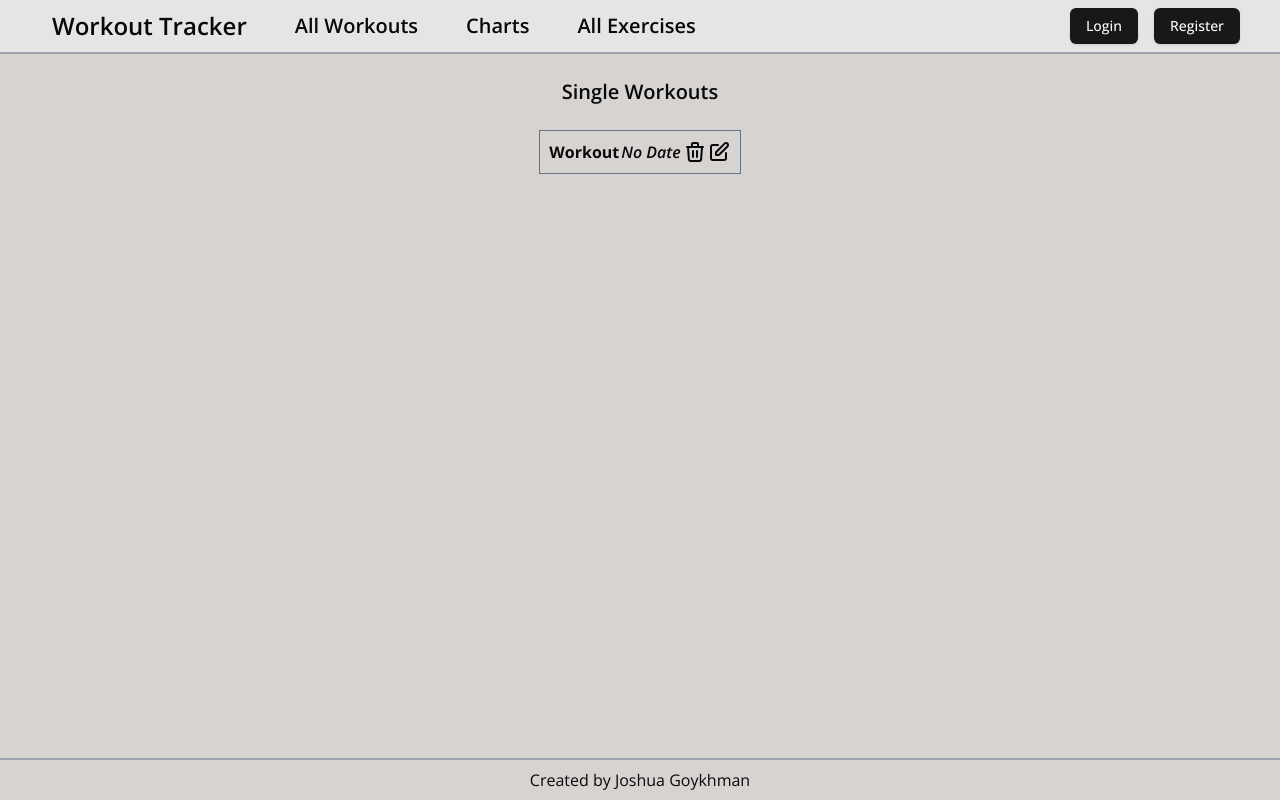
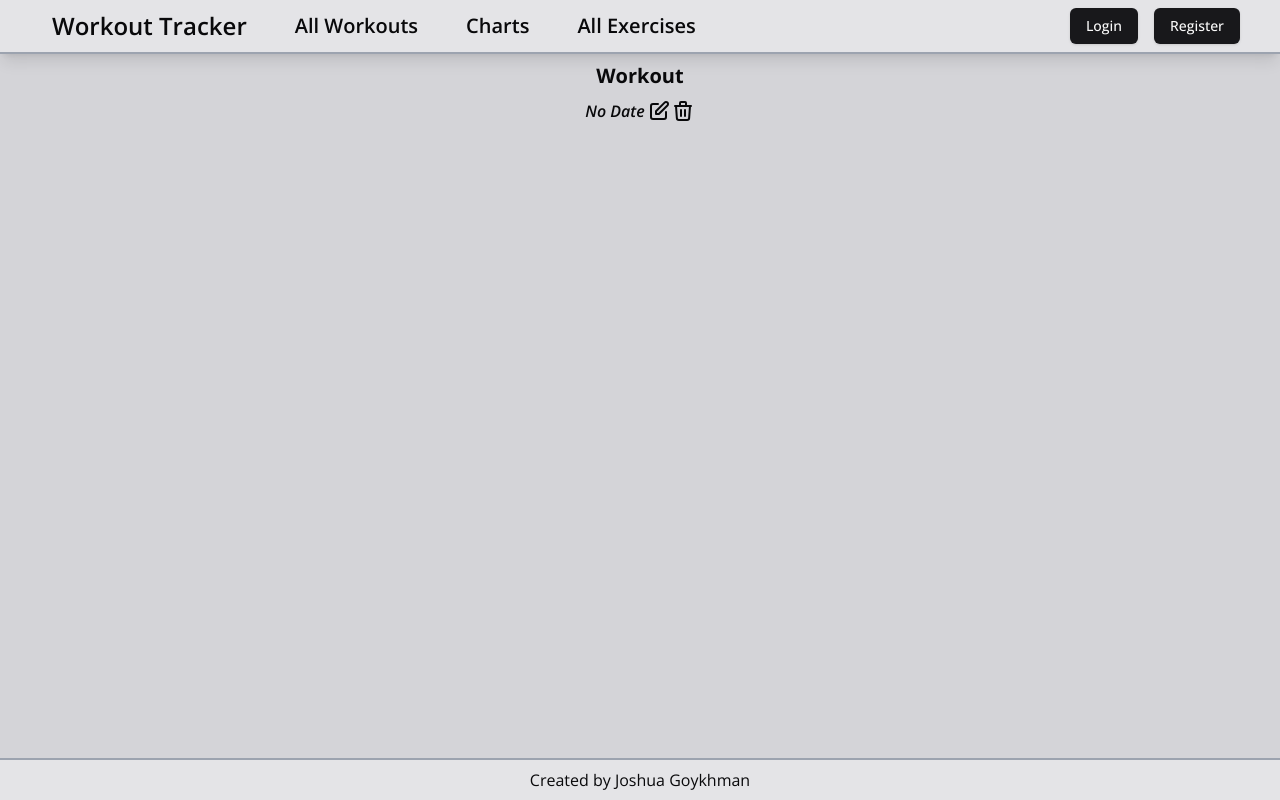
Before and after one commit to jgoyk/WorkoutTracker, a React (Vite) app in the folder frontend/: page /workout/1 in a window 1280 px wide. Built offline with nearby package versions, Linux system fonts and the light colour scheme.

Commit message:
CSS fixes

```diff
--- a/frontend/src/components/WorkoutDetails.jsx
+++ b/frontend/src/components/WorkoutDetails.jsx
@@ -38,34 +38,34 @@ const WorkoutDetails = ({ workout, currentUser, currentToken, onDeleteWorkout, o
   }
 
   return (
-      <div key={workout.id} className="p-2 ">
+      <div key={workout.id} className="p-4">
         {editing && <WorkoutUpdateForm workout={workout} onEditWorkout={onEditWorkout} currentUser={currentUser} currentToken={currentToken} setEditing={setEditing}/>}
-        <table className="table-auto border border-slate-500">
+        <table className="table-auto border-2 shadow-md border-slate-500 bg-zinc-300 ">
           <thead className="border border-slate-500">
             <tr>
-              <th colSpan="3" className="text-center">
+              <th colSpan="3" className="text-center text-xl p-2 hover:text-zinc-700">
                 <Link to={`/workout/${workout.id}`}>
                   {workout.title ? workout.title : "Workout"}
                 </Link>
               </th>
             </tr>
-            <tr className="flex flex-row justify-around px-2">
-              <th colSpan="1" className="font-semibold italic">{workout.date ? `${new Date(workout.date).getUTCMonth()+1}/${new Date(workout.date).getUTCDate()}/${new Date(workout.date).getUTCFullYear()}` : "No Date"}</th>
+            <tr className="flex flex-row justify-between px-2">
+              <th colSpan="1" className="font-semibold italic cursor-default">{workout.date ? `${new Date(workout.date).getUTCMonth()+1}/${new Date(workout.date).getUTCDate()}/${new Date(workout.date).getUTCFullYear()}` : "No Date"}</th>
               <th className="flex flex-row">
-                <HiOutlineTrash className="h-6 w-6 cursor-pointer" onClick={() => handleDelete(workout.id)}/>
-                <HiOutlinePencilAlt className="h-6 w-6 cursor-pointer" onClick={() => handleEdit(workout.id)} />
+                <HiOutlinePencilAlt className="h-6 w-6 cursor-pointer hover:stroke-zinc-700" onClick={() => handleEdit(workout.id)} />
+                <HiOutlineTrash className="h-6 w-6 cursor-pointer hover:stroke-zinc-700" onClick={() => handleDelete(workout.id)}/>
               </th>
             </tr>
 
           </thead>
           <tbody >
-            {workout.exercises.exercises.map((item, index) => (
+            {workout.exercises.exercises.filter((filteredItem, index) => index < 2).map((item, index) => (
               <tr key={index}>
                 <td colSpan="3">
-                  <div className="border border-gray-400 m-2 p-2">
+                  <div className="border border-black m-2 p-2 bg-zinc-200 shadow-sm">
 
                     <table className="w-full">
-                      <thead>
+                      <thead >
 
                         <tr>
                           <th colSpan="3" className="text-center">Exercise {index + 1}: {item[0]}</th>
@@ -76,20 +76,23 @@ const WorkoutDetails = ({ workout, currentUser, currentToken, onDeleteWorkout, o
                           <td className="text-center">Reps</td>
                         </tr>
                       </thead>
-                      <tbody>
-                        {item[2].map((set, setIndex) => (
-                          <tr key={setIndex}>
+                      <tbody >
+                        {item[2].filter((filteredItem, index) => index < 2).map((set, setIndex) => (
+                          <tr key={setIndex} >
                             <td className="text-center">{setIndex + 1}</td>
                             <td className="text-center">{set[0]}</td>
                             <td className="text-center">{set[1]}</td>
                           </tr>
                         ))}
+                        <tr><td colSpan="3" className="text-center text-xs pt-2">Showing {item[2].length > 2 ? 2 : 1} out of {item[2].length} sets</td></tr>
                       </tbody>
+
                     </table>
                   </div>
                 </td>
               </tr>
             ))}
+            <tr><td className="text-center text-sm pb-2">Showing {workout.exercises.exercises.length > 1 ? 2 : 1} out of {workout.exercises.exercises.length} exercises</td></tr>
         </tbody>
         </table>
       </div>
--- a/frontend/src/components/WorkoutForm.jsx
+++ b/frontend/src/components/WorkoutForm.jsx
@@ -141,7 +141,7 @@ const WorkoutForm = ({currentUser, currentToken, onAddWorkout}) => {
         <div className=" flex flex-row justify-center">
             {stage == 0 &&
                 <div className="" >
-                    <HiOutlinePlusCircle onClick={() => setStage(stage+1)} className="h-16 size-16"/>
+                    <HiOutlinePlusCircle onClick={() => setStage(stage+1)} className="h-16 size-16 hover:stroke-zinc-700 cursor-pointer"/>
                 </div>
             }
 
--- a/frontend/src/components/header.jsx
+++ b/frontend/src/components/header.jsx
@@ -7,13 +7,13 @@ function HeaderLayout() {
 
     return (
         <div className="flex flex-col min-h-screen ">
-            <header className="bg-stone-200 sticky top-0">
+            <header className="bg-zinc-200 sticky top-0 shadow-lg">
             <NavBar />
             </header>
-            <div className="bg-stone-300 min-h-full grow">
+            <div className="bg-zinc-300 min-h-full grow">
             <Outlet />
             </div>
-            <footer className="bg-stone-300">
+            <footer className="bg-zinc-200">
             <Footer />
             </footer>
         </div>
--- a/frontend/src/routes/charts.jsx
+++ b/frontend/src/routes/charts.jsx
@@ -6,6 +6,7 @@ function Charts() {
     return (
       <div className="w-full h-full flex flex-col ">
         <div>Charts Page</div>
+        <div>Coming soon...</div>
       </div>
     )
   }
--- a/frontend/src/routes/exercises.jsx
+++ b/frontend/src/routes/exercises.jsx
@@ -6,6 +6,7 @@ function Exercises() {
     return (
       <div className="w-full h-full flex flex-col ">
         <div>Exercises Page</div>
+        <div>Coming soon...</div>
       </div>
     )
   }
--- a/frontend/src/routes/home.jsx
+++ b/frontend/src/routes/home.jsx
@@ -9,6 +9,7 @@ import { toast } from "sonner"
 function Home() {
   const [workouts, setWorkouts] = useState([])
   const { currentUser, currentToken } = useContext(AuthContext);
+  const [loading, setLoading] = useState(false);
 
   const handleDeleteWorkout = (workoutId) => {
     setWorkouts((prevWorkouts) => prevWorkouts.filter(workout => workout.id !== workoutId));
@@ -25,11 +26,13 @@ function Home() {
   };
 
   useEffect(() => {
+    setLoading(true);
     const fetchData = async () => {
       try {
 
         if (!currentToken) {
           console.log('No token found, user might not be authenticated');
+          setLoading(false);
           return;
         }
 
@@ -42,12 +45,14 @@ function Home() {
       } catch (err) {
         console.error('Error fetching workouts:', err);
       }
+      setLoading(false);
     };
-
+    setLoading(false);
     if (currentUser && currentToken) {
       fetchData();
     }
   }, [currentUser, currentToken]);
+
 
 
   return (
@@ -55,6 +60,7 @@ function Home() {
       {workouts.map((workout, idx) => (
         <WorkoutDetails currentUser={currentUser} currentToken={currentToken} key={idx} workout={workout} onDeleteWorkout={handleDeleteWorkout} onEditWorkout={handleEditWorkout}/>
       ))}
+      {loading && <div className="font-bold text-center p-2 text-2xl text-blue-600">Loading...</div>}
       {!currentUser ?
         <div className="font-bold text-center p-2 text-2xl text-red-600">
           Please login to see your workouts
--- a/frontend/src/routes/single.jsx
+++ b/frontend/src/routes/single.jsx
@@ -78,33 +78,29 @@ function Single() {
   return (
     <div className="w-full h-full flex flex-col ">
       {editing && <WorkoutUpdateForm workout={workout} onEditWorkout={onEditWorkout} currentUser={currentUser} currentToken={currentToken} setEditing={setEditing}/>}
-      <div className="text-xl font-semibold p-2 m-4 text-center">
-        Single Workouts
-      </div>
       {workout && (
         <div className="w-full flex flex-row justify-center">
-          <table className="table-auto border border-slate-500 max-w-lg ">
-            <thead className="border border-slate-500">
-              <tr className="flex flex-row justify-around p-2">
-                <th colSpan="1">{workout.title ? workout.title : "Workout"}</th>
-                <th colSpan="1" className="font-semibold italic">
-                  {workout.date
-                    ? `${new Date(workout.date).getUTCMonth() + 1}/${new Date(
-                        workout.date
-                      ).getUTCDate()}/${new Date(workout.date).getUTCFullYear()}`
-                    : "No Date"}
-                </th>
-                <th className="flex flex-row">
-                  <HiOutlineTrash className="h-6 w-6 cursor-pointer" onClick={() => handleDelete()}/>
-                  <HiOutlinePencilAlt className="h-6 w-6 cursor-pointer" onClick={() => handleEdit()} />
+          <table className="table-auto bg-zinc-300 ">
+            <thead className="">
+              <tr>
+                <th colSpan="3" className="text-center text-xl p-2">
+                  {workout.title ? workout.title : "Workout"}
                 </th>
               </tr>
+              <tr className="flex flex-row justify-between px-2">
+                <th colSpan="1" className="font-semibold italic">{workout.date ? `${new Date(workout.date).getUTCMonth()+1}/${new Date(workout.date).getUTCDate()}/${new Date(workout.date).getUTCFullYear()}` : "No Date"}</th>
+                <th className="flex flex-row">
+                  <HiOutlinePencilAlt className="h-6 w-6 cursor-pointer hover:stroke-zinc-700" onClick={() => handleEdit(workout.id)} />
+                  <HiOutlineTrash className="h-6 w-6 cursor-pointer hover:stroke-zinc-700" onClick={() => handleDelete(workout.id)}/>
+                </th>
+              </tr>
+
             </thead>
             <tbody>
               {workout?.exercises?.exercises.map((item, index) => (
                 <tr key={index}>
                   <td colSpan="3">
-                    <div className="border border-gray-400 m-2 p-2">
+                    <div className="border border-black m-2 p-2 bg-zinc-200 shadow-sm">
                       <table className="w-full">
                         <thead>
                           <tr>
```
